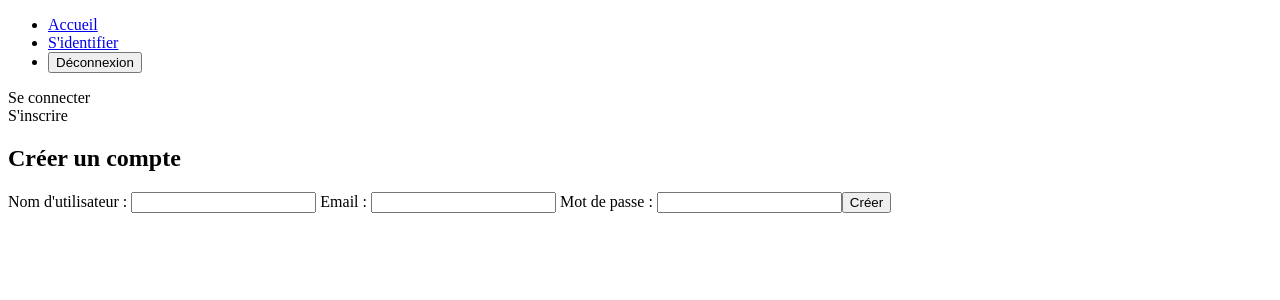
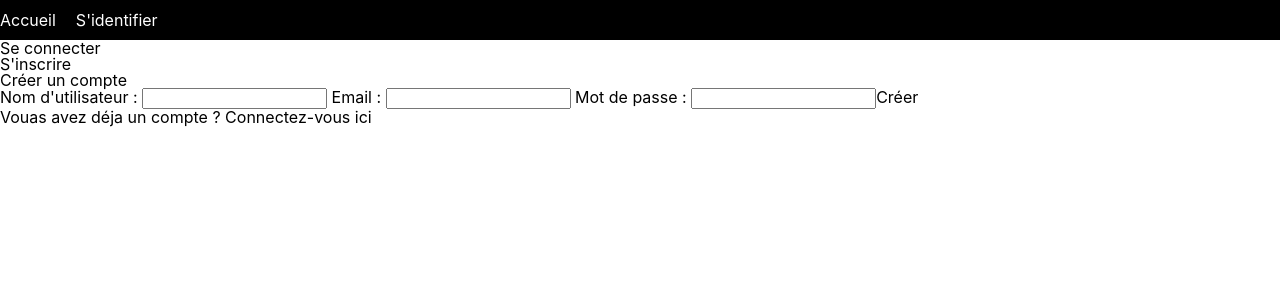
Before and after one commit to Jeff-Erson44/Festival-app, a Next.js app: page /login in a window 1280 px wide. Shown: the top 300 px of the page. Built offline with nearby package versions, Linux system fonts and the light colour scheme; no server answers.

Commit message:
navbar condition + btn delete post

```diff
--- a/components/Navbar.js
+++ b/components/Navbar.js
@@ -1,6 +1,25 @@
 import Link from 'next/link'
 import { useRouter } from 'next/router'
 import { useCookies } from 'react-cookie'
+import styled from 'styled-components'
+
+
+const NavbarStyle = styled.nav`
+    nav{
+        display: flex;
+        background: black;
+        color: white;
+        height: 5vh;
+        ul{
+            display: flex;
+            justify-content: center;
+            align-items: center;
+            li{
+                margin-right: 20px;
+            }
+        }
+    }
+`
 
 export default function Navbar() {
     const router = useRouter()
@@ -10,23 +29,25 @@
         e.preventDefault()
         removeCookie("user",  {path: '/'})
         router.push('/login/')
-      }
+    }
 
     return (
-        <>
+        <NavbarStyle>
             <nav>
                 <ul>
                     <li>
                         <Link href="/">Accueil</Link>
                     </li>
-                    <li>
-                        <Link href="/login">S'identifier</Link>
-                    </li>
-                    <li>
-                    <button className="deco" onClick={(e) => logout(e)}>Déconnexion</button>
-                    </li>
+                    {cookies.user ?
+                        (<li><Link href="/post">Créer un post</Link></li>) :
+                        ("")
+                    }
+                    {cookies.user ?
+                        (<button className="deco" onClick={(e) => logout(e)} >Déconnexion</button>) :
+                        (<button> <Link href="/login">S'identifier</Link></button>)
+                    }
                 </ul>
             </nav>
-        </>
+        </NavbarStyle>
     )
 }
--- a/pages/_app.js
+++ b/pages/_app.js
@@ -4,6 +4,7 @@
 import * as gtag from '../lib/gtag'
 import { GTM_ID } from '../lib/gtm'
 import { CookiesProvider } from 'react-cookie'
+import globals from '../styles/globals.css'
 
 
 
--- a/pages/api/auth/signin.js
+++ b/pages/api/auth/signin.js
@@ -30,7 +30,9 @@
                 res.status(200).json({
                     username : passwordUser.username,
                     email : passwordUser.email,
-                    id: passwordUser.id
+                    id: passwordUser.id,
+                    createdAt: passwordUser.createdAt,
+
                 })
                 await prisma.$disconnect()
             }
--- a/pages/login/index.js
+++ b/pages/login/index.js
@@ -114,6 +114,7 @@
                     <input type="password" name="password" value={inputUser.password || ''} onChange={(e) => setInputUser({ ...inputUser, password: e.target.value })} />
                     <button type="submit">Créer</button>
                 </form>
+                <h3>Vouas avez déja un compte ? <span onClick={() => setForm('signin')} > Connectez-vous ici </span></h3>
                 </>
                 )}
             {form === 'signin' && (
@@ -126,6 +127,7 @@
                     <input type="password" name="password" value={inputedUser.password || ''} onChange={(e) => setInputedUser({ ...inputedUser, password: e.target.value })} />
                     <button type="submit">Connexion</button>
                 </form>
+                <h3>Vouas n'avez pas de compte ? <span onClick={() => setForm('signup')} > Inscrivez-vous ici </span></h3>
                 </>
             )}
     </>)
--- a/styles/globals.css
+++ b/styles/globals.css
@@ -1,9 +1,45 @@
-html,
+html, body, div, span, applet, object, iframe,
+h1, h2, h3, h4, h5, h6, p, blockquote, pre,
+a, abbr, acronym, address, big, cite, code,
+del, dfn, em, img, ins, kbd, q, s, samp,
+small, strike, strong, sub, sup, tt, var,
+b, u, i, center,
+dl, dt, dd, ol, ul, li,
+fieldset, form, label, legend,
+table, caption, tbody, tfoot, thead, tr, th, td,
+article, aside, canvas, details, embed,
+figure, figcaption, footer, header, hgroup,
+menu, nav, output, ruby, section, summary,
+time, mark, audio, video {
+	margin: 0;
+	padding: 0;
+	border: 0;
+	font-size: 100%;
+	font: inherit;
+	vertical-align: baseline;
+}
+/* HTML5 display-role reset for older browsers */
+article, aside, details, figcaption, figure,
+footer, header, hgroup, menu, nav, section {
+	display: block;
+}
 body {
-  padding: 0;
-  margin: 0;
-  font-family: -apple-system, BlinkMacSystemFont, Segoe UI, Roboto, Oxygen,
-    Ubuntu, Cantarell, Fira Sans, Droid Sans, Helvetica Neue, sans-serif;
+	line-height: 1;
+}
+ol, ul {
+	list-style: none;
+}
+blockquote, q {
+	quotes: none;
+}
+blockquote:before, blockquote:after,
+q:before, q:after {
+	content: '';
+	content: none;
+}
+table {
+	border-collapse: collapse;
+	border-spacing: 0;
 }
 
 a {
@@ -14,13 +50,14 @@
 * {
   box-sizing: border-box;
 }
-
-@media (prefers-color-scheme: dark) {
-  html {
-    color-scheme: dark;
-  }
-  body {
-    color: white;
-    background: black;
-  }
+html,
+body {
+  background: white;
+  padding: 0;
+  margin: 0;
+  font-family: -apple-system, BlinkMacSystemFont, Segoe UI, Roboto, Oxygen,
+    Ubuntu, Cantarell, Fira Sans, Droid Sans, Helvetica Neue, sans-serif;
 }
+button{
+  all: unset;
+}
```
Also changed, not shown: pages/index.js (+39 -1 lines), pages/post/index.js (+6 -34 lines).
